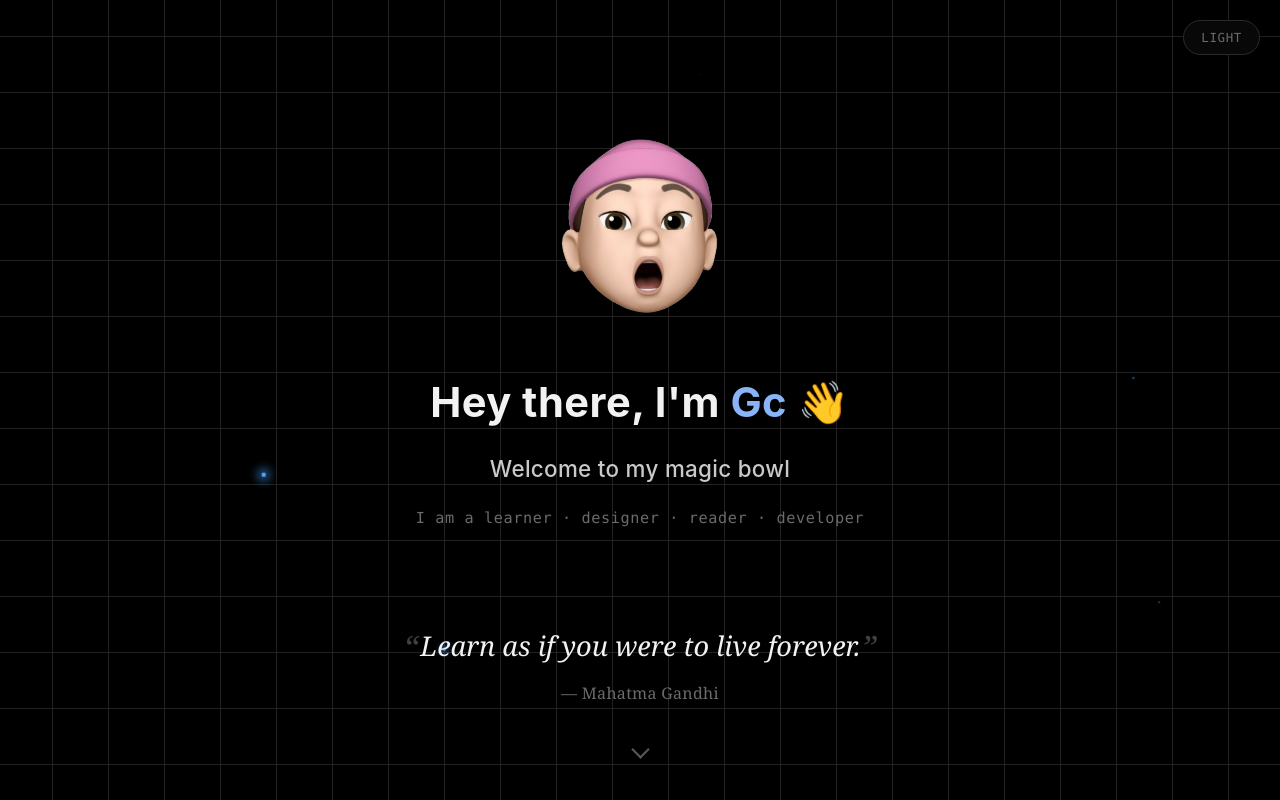
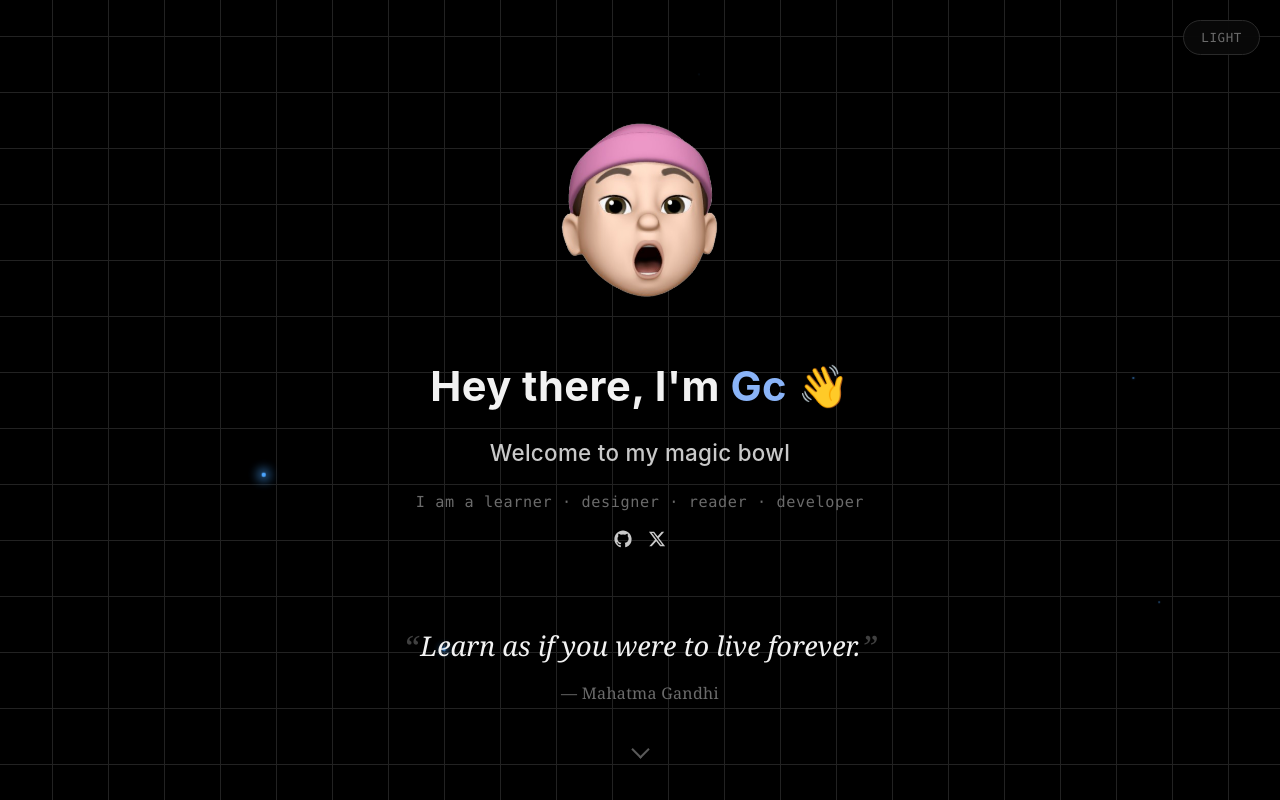
Before and after one commit to lg114/magicbowl, a Next.js app: page / in a window 1280 px wide. Built offline with nearby package versions, Linux system fonts and the light colour scheme.

Commit message:
Add social icons to homepage
Add GitHub and X SVG links under the role line in app/page.tsx and introduce .social styles in app/styles/globals.css to center icons, use currentColor fill, and match hover accent. Update tsconfig.tsbuildinfo (build metadata change).

```diff
--- a/app/page.tsx
+++ b/app/page.tsx
@@ -50,6 +50,30 @@ export default function Home() {
               {" · "}
               <span className="role-word">developer</span>
             </p>
+            <div className="social">
+              <a
+                className="social__link"
+                href="https://github.com/"
+                target="_blank"
+                rel="noopener noreferrer"
+                aria-label="GitHub"
+              >
+                <svg className="social__icon" viewBox="0 0 24 24" aria-hidden="true">
+                  <path d="M12 .5C5.73.5.5 5.73.5 12c0 5.08 3.29 9.39 7.86 10.91.58.11.79-.25.79-.56 0-.28-.01-1.02-.02-2-3.2.7-3.88-1.54-3.88-1.54-.53-1.34-1.29-1.7-1.29-1.7-1.05-.72.08-.71.08-.71 1.16.08 1.77 1.19 1.77 1.19 1.03 1.77 2.7 1.26 3.36.96.1-.75.4-1.26.73-1.55-2.55-.29-5.24-1.28-5.24-5.69 0-1.26.45-2.29 1.19-3.1-.12-.29-.52-1.46.11-3.05 0 0 .97-.31 3.18 1.18a11.1 11.1 0 0 1 5.8 0c2.2-1.49 3.17-1.18 3.17-1.18.63 1.59.23 2.76.11 3.05.74.81 1.19 1.84 1.19 3.1 0 4.42-2.69 5.39-5.25 5.68.41.36.78 1.07.78 2.16 0 1.56-.01 2.82-.01 3.21 0 .31.21.68.8.56A11.51 11.51 0 0 0 23.5 12C23.5 5.73 18.27.5 12 .5z" />
+                </svg>
+              </a>
+              <a
+                className="social__link"
+                href="https://x.com/"
+                target="_blank"
+                rel="noopener noreferrer"
+                aria-label="X"
+              >
+                <svg className="social__icon" viewBox="0 0 24 24" aria-hidden="true">
+                  <path d="M18.244 2.25h3.308l-7.227 8.26 8.502 11.24h-6.66l-5.214-6.817L4.99 21.75H1.68l7.73-8.835L1.254 2.25H8.08l4.713 6.231zm-1.161 17.52h1.833L7.084 4.126H5.117z" />
+                </svg>
+              </a>
+            </div>
           </div>
         </div>
         <Wisdom />
--- a/app/styles/globals.css
+++ b/app/styles/globals.css
@@ -290,6 +290,27 @@ main {
   color: var(--accent);
   text-shadow: 0 0 8px rgba(138, 180, 248, 0.45);
 }
+/* 社交图标行：位于身份行下方，水平居中；图标用 currentColor 跟随主题色，
+   hover 与身份词一致地提亮为 accent 蓝（仅颜色过渡，无位移/旋转，眩晕安全） */
+.social {
+  display: flex;
+  justify-content: center;
+  gap: 16px;
+  margin-top: 14px;
+}
+.social__link {
+  display: inline-flex;
+  color: var(--text);
+  transition: color 0.25s ease;
+}
+.social__icon {
+  width: 18px;
+  height: 18px;
+  fill: currentColor;
+}
+.social__link:hover {
+  color: var(--accent);
+}
 @keyframes fadeUp {
   from { opacity: 0; transform: translateY(12px); }
   to   { opacity: 1; transform: translateY(0); }
```
Also changed, not shown: 1 other file (tests, documents, lock files or other folders).
